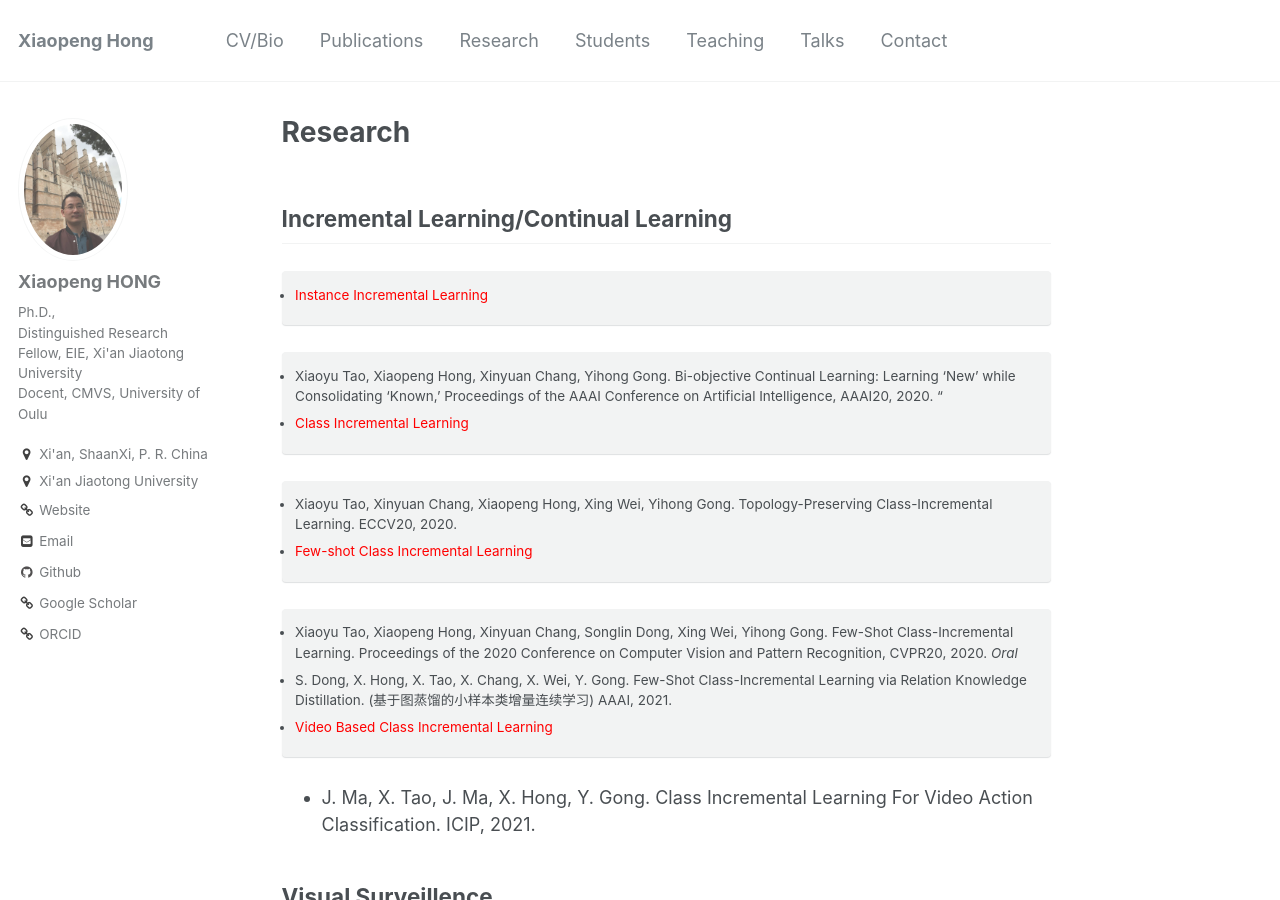
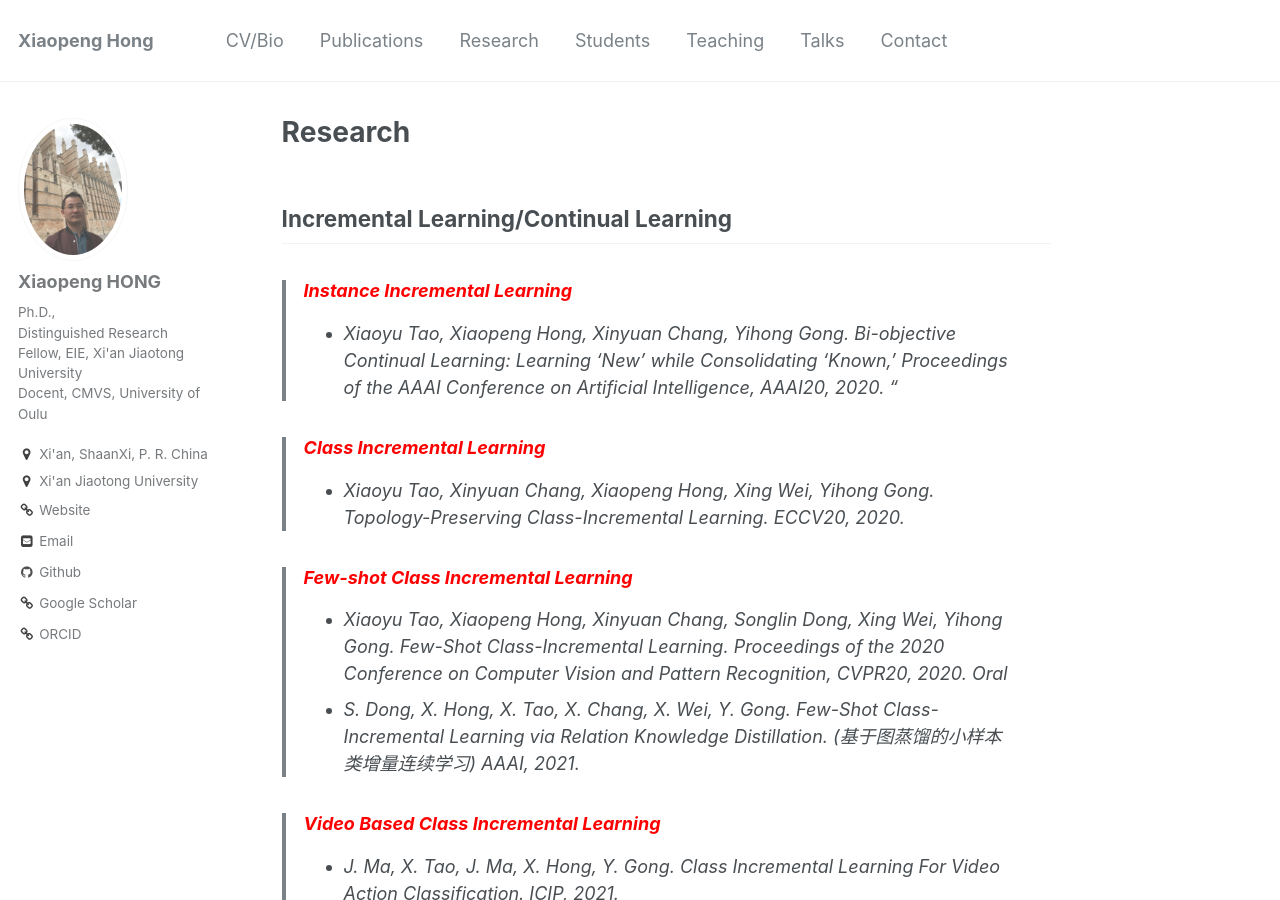
Before and after one commit to xiaopenghong/xiaopenghong.github.io, a Jekyll site: the page built from _pages/research.md, in a window 1280 px wide and 900 px high. Built offline with Jekyll 4.4.1, drawn with Linux system fonts in a browser that asks for light colours.

Commit message:
Update research.md

```diff
--- a/_pages/research.md
+++ b/_pages/research.md
@@ -6,24 +6,23 @@ author_profile: true
 ## Incremental Learning/Continual Learning
 
 
-* <span style="color:red">Instance Incremental Learning</span>
-{: .notice--primary}
+> ### <span style="color:red">Instance Incremental Learning</span>
+>
+> - Xiaoyu Tao, Xiaopeng Hong, Xinyuan Chang, Yihong Gong. Bi-objective Continual Learning: Learning ‘New’ while Consolidating ‘Known,’ Proceedings of the AAAI Conference on Artificial Intelligence, AAAI20, 2020. “
 
-- Xiaoyu Tao, Xiaopeng Hong, Xinyuan Chang, Yihong Gong. Bi-objective Continual Learning: Learning ‘New’ while Consolidating ‘Known,’ Proceedings of the AAAI Conference on Artificial Intelligence, AAAI20, 2020. “
-
-* <span style="color:red">Class Incremental Learning</span>
-{: .notice--primary}
-- Xiaoyu Tao, Xinyuan Chang, Xiaopeng Hong, Xing Wei, Yihong Gong. Topology-Preserving Class-Incremental Learning. ECCV20, 2020.
+> ### <span style="color:red">Class Incremental Learning</span>
+>
+> - Xiaoyu Tao, Xinyuan Chang, Xiaopeng Hong, Xing Wei, Yihong Gong. Topology-Preserving Class-Incremental Learning. ECCV20, 2020.
 
 
-* <span style="color:red">Few-shot Class Incremental Learning</span>
-{: .notice--primary}
-- Xiaoyu Tao, Xiaopeng Hong, Xinyuan Chang, Songlin Dong, Xing Wei, Yihong Gong. Few-Shot Class-Incremental Learning. Proceedings of the 2020 Conference on Computer Vision and Pattern Recognition, CVPR20, 2020. <em>Oral</em>
-- S. Dong, X. Hong, X. Tao, X. Chang, X. Wei, Y. Gong. Few-Shot Class-Incremental Learning via Relation Knowledge Distillation. (基于图蒸馏的小样本类增量连续学习) AAAI, 2021.
+> ###  <span style="color:red">Few-shot Class Incremental Learning</span>
+>
+> - Xiaoyu Tao, Xiaopeng Hong, Xinyuan Chang, Songlin Dong, Xing Wei, Yihong Gong. Few-Shot Class-Incremental Learning. Proceedings of the 2020 Conference on Computer Vision and Pattern Recognition, CVPR20, 2020. <em>Oral</em>
+> - S. Dong, X. Hong, X. Tao, X. Chang, X. Wei, Y. Gong. Few-Shot Class-Incremental Learning via Relation Knowledge Distillation. (基于图蒸馏的小样本类增量连续学习) AAAI, 2021.
 
-* <span style="color:red">Video Based Class Incremental Learning</span>
-{: .notice--primary}
-- J. Ma, X. Tao, J. Ma, X. Hong, Y. Gong. Class Incremental Learning For Video Action Classification. ICIP, 2021.
+> ###  <span style="color:red">Video Based Class Incremental Learning</span>
+>
+> - J. Ma, X. Tao, J. Ma, X. Hong, Y. Gong. Class Incremental Learning For Video Action Classification. ICIP, 2021.
 
 
 ## Visual Surveillence
```
